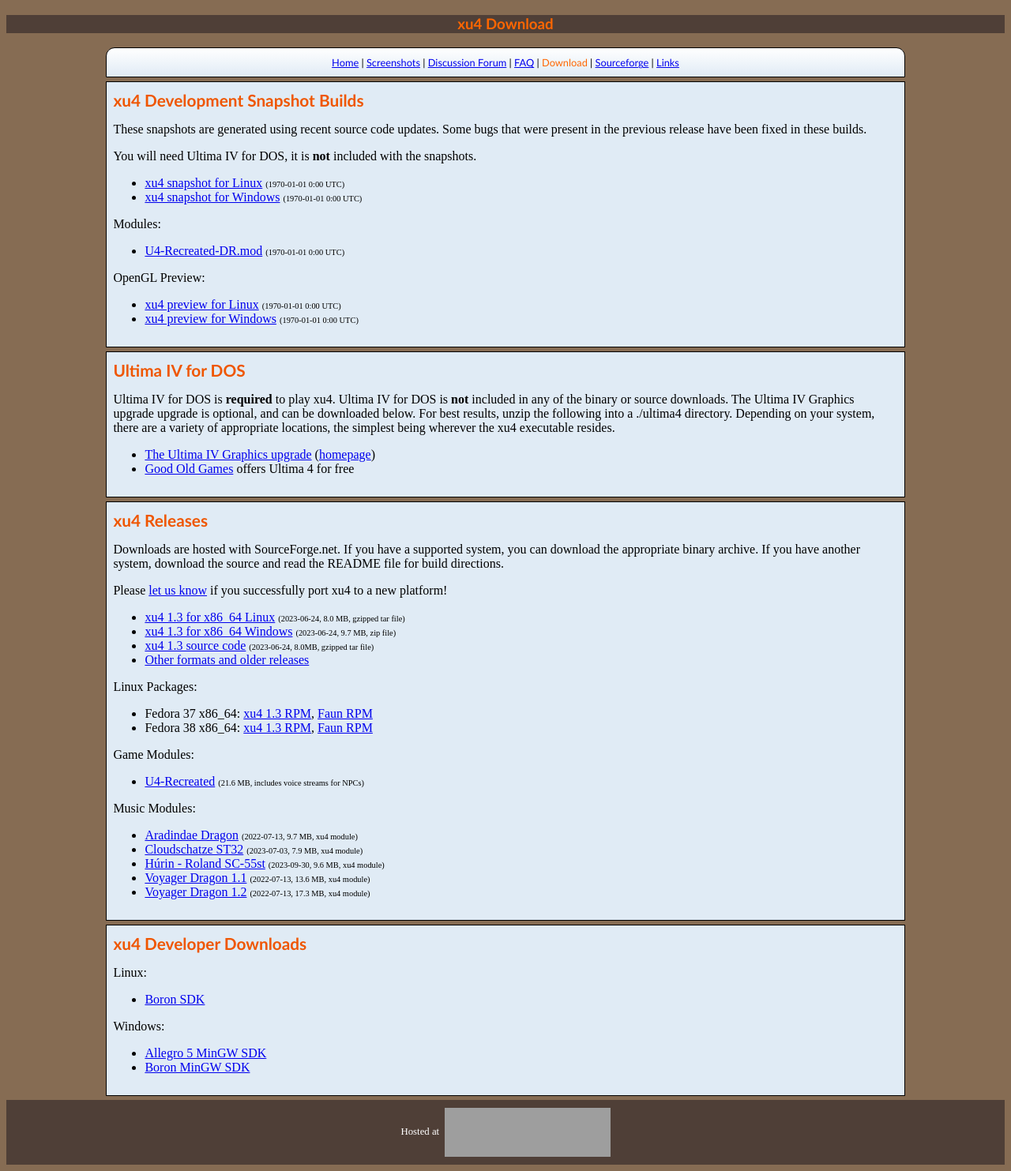
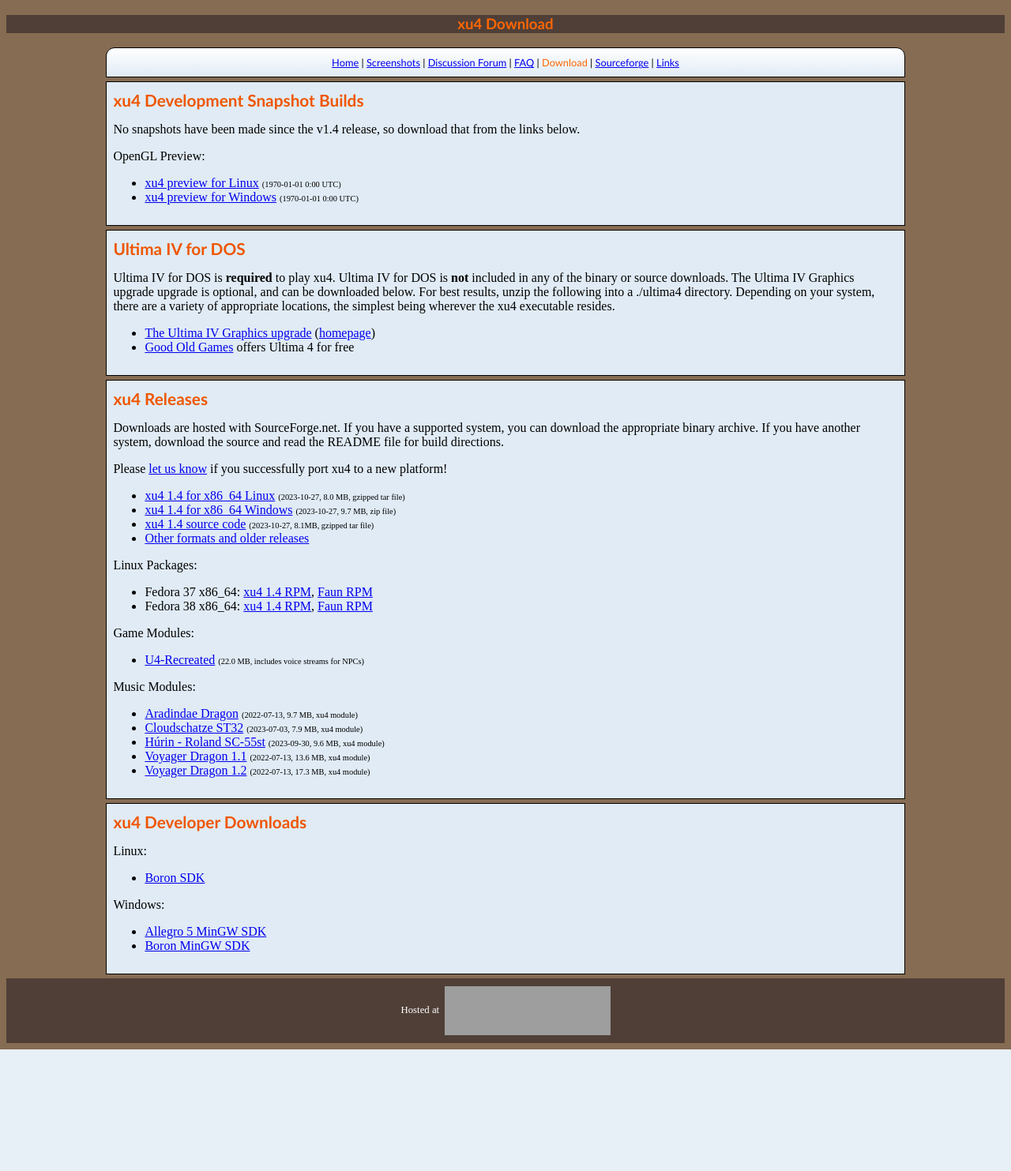
Before and after one commit to xu4-engine/web, a PHP site: page /download.php in a window 1280 px wide. Shown: the whole page at 79% size. After the commit the page ends 1329 px from the top, so only its background shows below. Run offline with PHP 8.4, Linux system fonts and the light colour scheme; some libraries are stand-ins or nearby versions; grey boxes are pictures that could not be loaded.

Commit message:
Announce 1.4 release and update download links.
 - make-page.b: Support C style block comments.

```diff
--- a/download.php
+++ b/download.php
@@ -18,18 +18,8 @@
 </div>
 <div class="section">
   <h2>xu4 Development Snapshot Builds</h2>
-   <p>These snapshots are generated using recent source code updates.
-   Some bugs that were present in the previous release have been fixed in these builds.
-   </p>
-   <p>You will need Ultima IV for DOS, it is <strong>not</strong> included with the snapshots.</p>
-   <ul>
-    <li><a href="download/xu4-linux.tar.gz">xu4 snapshot for Linux</a> <span class="details">(<? $statinfo = stat("download/xu4-linux.tar.gz"); echo date("Y-m-d G:i T", $statinfo[9]); ?>)</span></li>
-    <li><a href="download/xu4-win32.zip">xu4 snapshot for Windows</a> <span class="details">(<? $statinfo = stat("download/xu4-win32.zip"); echo date("Y-m-d G:i T", $statinfo[9]); ?>)</span></li>
-   </ul>
-  <p>Modules:</p>
-   <ul>
-    <li><a href="download/U4-Recreated-DR.mod">U4-Recreated-DR.mod</a> <span class="details">(<? $statinfo = stat("download/U4-Recreated-DR.mod"); echo date("Y-m-d G:i T", $statinfo[9]); ?>)</span></li>
-  </ul>
+   <p>No snapshots have been made since the v1.4 release, so download that
+   from the links below.</p>
   <p>OpenGL Preview:</p>
    <ul>
     <li><a href="download/xu4-gl-linux.tar.gz">xu4 preview for Linux</a> <span class="details">(<? $statinfo = stat("download/xu4-gl-linux.tar.gz"); echo date("Y-m-d G:i T", $statinfo[9]); ?>)</span></li>
@@ -55,25 +45,25 @@
   <p>Downloads are hosted with SourceForge.net.  If you have a supported system, you can download the appropriate binary archive.  If you have another system, download the source and read the README file for build directions.</p>
   <p>Please <a href="https://sourceforge.net/p/xu4/discussion/">let us know</a> if you successfully port xu4 to a new platform!</p>
   <ul>
-    <li><a href="https://sourceforge.net/projects/xu4/files/xu4/1.3/xu4-1.3-linux.tar.gz/download">xu4 1.3 for x86_64 Linux</a> <span class="details">(2023-06-24, 8.0 MB, gzipped tar file)</span></li>
-    <li><a href="https://sourceforge.net/projects/xu4/files/xu4/1.3/xu4-1.3-win32.zip/download">xu4 1.3 for x86_64 Windows</a> <span class="details">(2023-06-24, 9.7 MB, zip file)</span></li>
-    <li><a href="http://sourceforge.net/projects/xu4/files/xu4/1.3/xu4-1.3.tar.gz">xu4 1.3 source code</a> <span class="details">(2023-06-24, 8.0MB, gzipped tar file)</span></li>
+    <li><a href="https://sourceforge.net/projects/xu4/files/xu4/1.4/xu4-1.4-linux.tar.gz/download">xu4 1.4 for x86_64 Linux</a> <span class="details">(2023-10-27, 8.0 MB, gzipped tar file)</span></li>
+    <li><a href="https://sourceforge.net/projects/xu4/files/xu4/1.4/xu4-1.4-win32.zip/download">xu4 1.4 for x86_64 Windows</a> <span class="details">(2023-10-27, 9.7 MB, zip file)</span></li>
+    <li><a href="http://sourceforge.net/projects/xu4/files/xu4/1.4/xu4-1.4.tar.gz">xu4 1.4 source code</a> <span class="details">(2023-10-27, 8.1MB, gzipped tar file)</span></li>
     <li><a href="http://sourceforge.net/project/showfiles.php?group_id=36225">Other formats and older releases</a></li>
   </ul>
   Linux Packages:
   <ul>
     <li>Fedora 37 x86_64:
-      <a href="https://download.copr.fedorainfracloud.org/results/wickedsmoke/xu4/fedora-37-x86_64/06145577-xu4/xu4-1.3-1.fc37.x86_64.rpm">xu4 1.3 RPM</a>,
-      <a href="https://download.copr.fedorainfracloud.org/results/wickedsmoke/faun/fedora-37-x86_64/06087559-faun/faun-0.1.3-1.fc37.x86_64.rpm">Faun RPM</a>
+      <a href="https://download.copr.fedorainfracloud.org/results/wickedsmoke/xu4/fedora-37-x86_64/06572020-xu4/xu4-1.4-1.fc37.x86_64.rpm">xu4 1.4 RPM</a>,
+      <a href="https://download.copr.fedorainfracloud.org/results/wickedsmoke/faun/fedora-37-x86_64/06477660-faun/faun-0.1.4-1.fc37.x86_64.rpm">Faun RPM</a>
     </li>
     <li>Fedora 38 x86_64:
-      <a href="https://download.copr.fedorainfracloud.org/results/wickedsmoke/xu4/fedora-38-x86_64/06145577-xu4/xu4-1.3-1.fc38.x86_64.rpm">xu4 1.3 RPM</a>,
-      <a href="https://download.copr.fedorainfracloud.org/results/wickedsmoke/faun/fedora-38-x86_64/06087559-faun/faun-0.1.3-1.fc38.x86_64.rpm">Faun RPM</a>
+      <a href="https://download.copr.fedorainfracloud.org/results/wickedsmoke/xu4/fedora-38-x86_64/06572020-xu4/xu4-1.4-1.fc38.x86_64.rpm">xu4 1.4 RPM</a>,
+      <a href="https://download.copr.fedorainfracloud.org/results/wickedsmoke/faun/fedora-38-x86_64/06477660-faun/faun-0.1.4-1.fc38.x86_64.rpm">Faun RPM</a>
     </li>
   </ul>
   Game Modules:
   <ul>
-    <li><a href="https://sourceforge.net/projects/xu4/files/xu4/1.3/U4-Recreated.mod/download">U4-Recreated</a> <span class="details">(21.6 MB, includes voice streams for NPCs)</span></li>
+    <li><a href="https://sourceforge.net/projects/xu4/files/xu4/1.4/U4-Recreated.mod/download">U4-Recreated</a> <span class="details">(22.0 MB, includes voice streams for NPCs)</span></li>
   </ul>
   Music Modules:
   <ul>
--- a/history.html
+++ b/history.html
@@ -19,7 +19,8 @@
 <div class="section" id="news">
   <h2>xu4 History</h2>
   <ul>
-<li><span class="newsitem"><span class="date">24/Jun/2023</span> -  Version 1.3 is released with a new U4-Recreated module which provides NPC voice streams.</span></li><li><span class="newsitem"><span class="date">
+<li><span class="newsitem"><span class="date">27/Oct/2023</span> -  Appar Unem!  The new 1.4 release supports unique spell incantations and sounds.  An improved module browser and new xBRZ scaling filter add some polish.</span></li><li><span class="newsitem"><span class="date">
+24/Jun/2023</span> -  Version 1.3 is released with a new U4-Recreated module which provides NPC voice streams.</span></li><li><span class="newsitem"><span class="date">
 07/Dec/2022</span> -  Version 1.2 is out with a few important fixes.  Linux gets a leaner backend and game modules can now include world & city maps defined using <a href="https://www.mapeditor.org/">TMX files</a>.</span></li><li><span class="newsitem"><span class="date">
 13/Jul/2022</span> -  Version 1.1, primarily focused on sound changes, is now available.</span></li><li><span class="newsitem"><span class="date">
 08/Mar/2022</span> -  The 18 year beta period ends - version 1.0 is released!</span></li><li><span class="newsitem"><span class="date">
--- a/page-spec/history.txt
+++ b/page-spec/history.txt
@@ -1,3 +1,4 @@
+27/Oct/2023  Appar Unem!  The new 1.4 release supports unique spell incantations and sounds.  An improved module browser and new xBRZ scaling filter add some polish.
 24/Jun/2023  Version 1.3 is released with a new U4-Recreated module which provides NPC voice streams.
 07/Dec/2022  Version 1.2 is out with a few important fixes.  Linux gets a leaner backend and game modules can now include world & city maps defined using <a href="https://www.mapeditor.org/">TMX files</a>.
 13/Jul/2022  Version 1.1, primarily focused on sound changes, is now available.
```
Also changed, not shown: index.html (+5 -16 lines), 3 other files.
